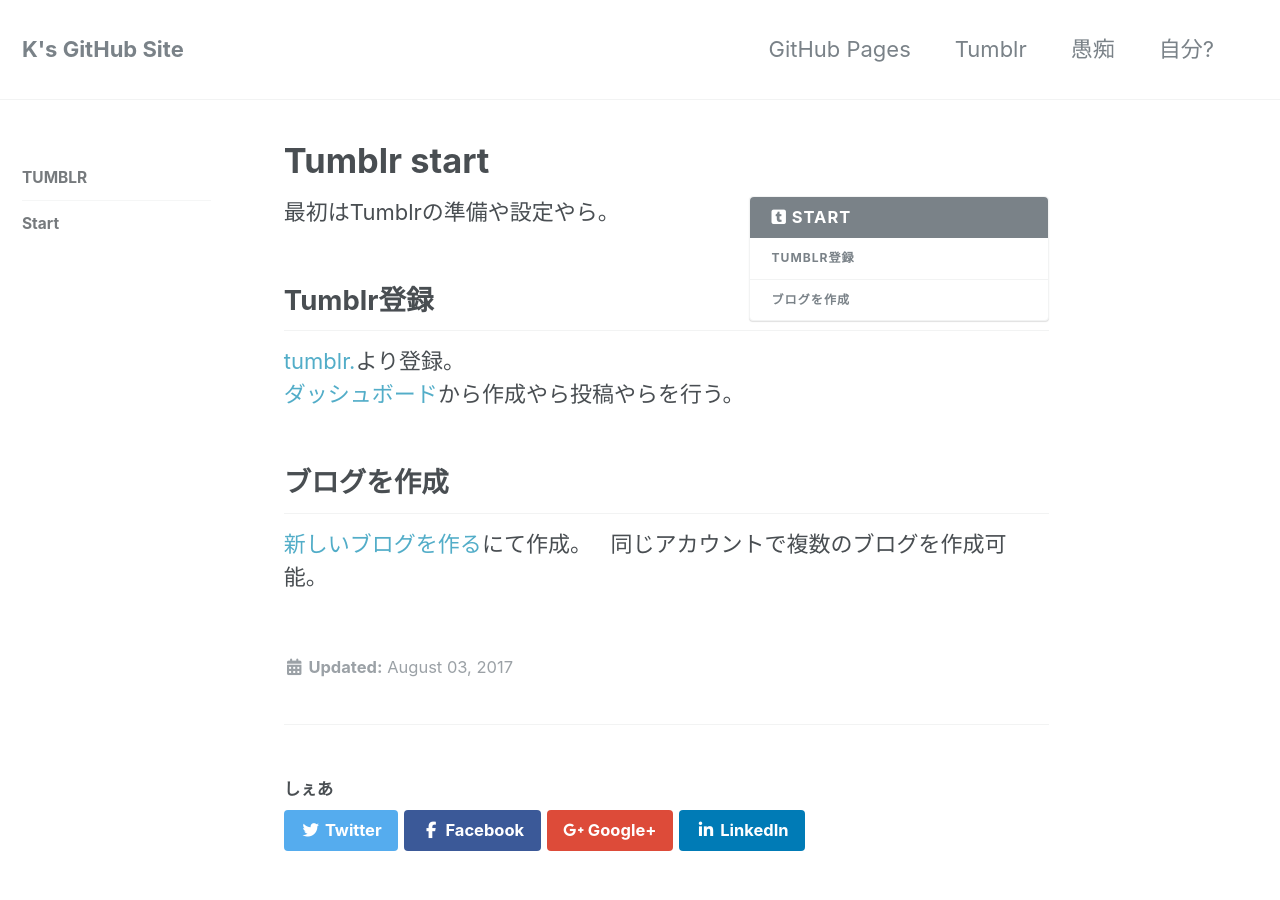
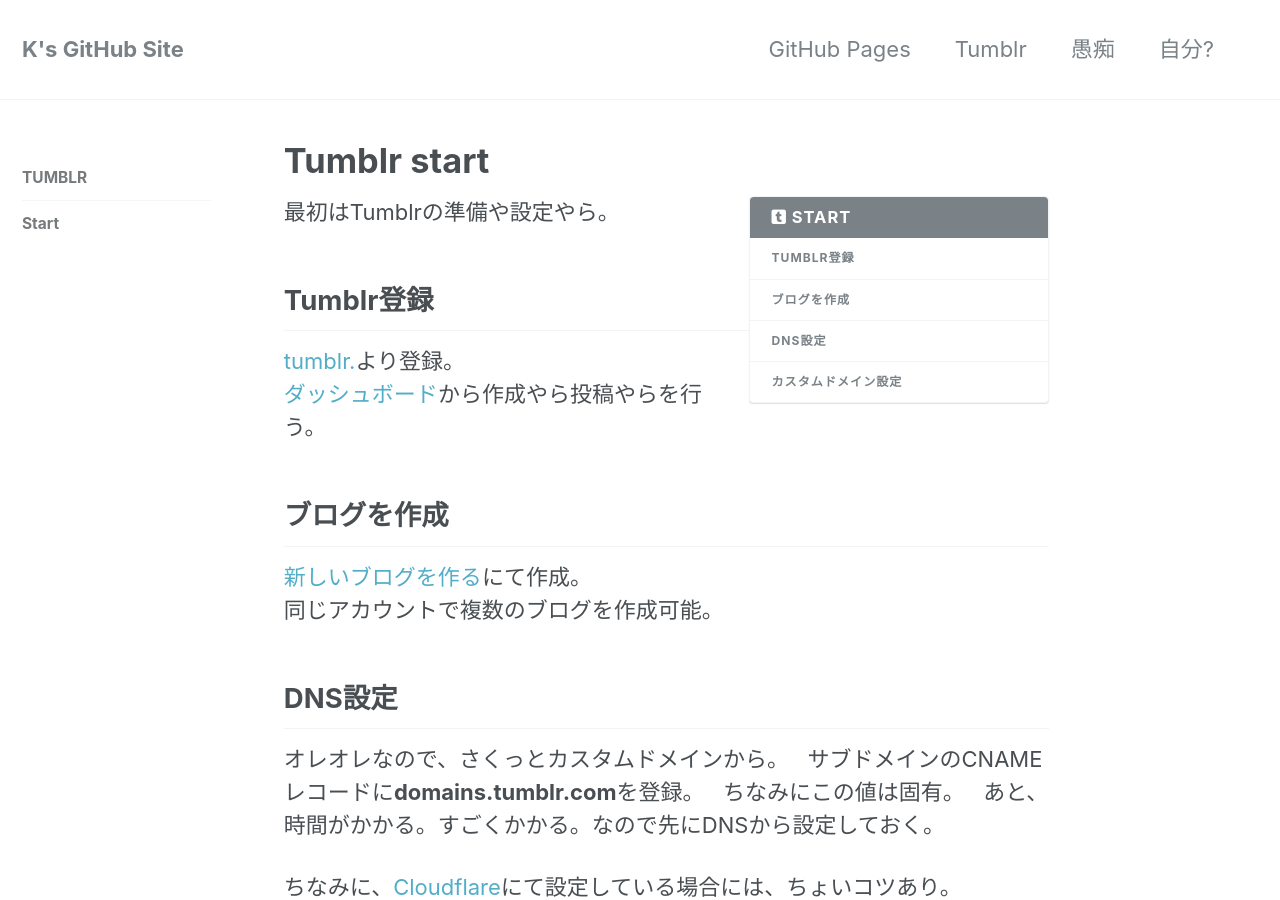
Before and after one commit to laureltreetop/laureltreetop.github.io, a Jekyll site: the page built from _tumblr/01-start.md, in a window 1280 px wide and 900 px high. Built offline with Jekyll 4.4.1, drawn with Linux system fonts in a browser that asks for light colours; nearby versions of some CDN libraries; some of the changed text lies outside the part shown.

Commit message:
Update 01-start.md

```diff
--- a/_tumblr/01-start.md
+++ b/_tumblr/01-start.md
@@ -13,3 +13,18 @@
 ## ブログを作成
 [新しいブログを作る](https://www.tumblr.com/new/blog)にて作成。
 同じアカウントで複数のブログを作成可能。
+
+## DNS設定
+オレオレなので、さくっとカスタムドメインから。
+サブドメインのCNAMEレコードに**domains.tumblr.com**を登録。
+ちなみにこの値は固有。
+あと、時間がかかる。すごくかかる。なので先にDNSから設定しておく。
+
+ちなみに、[Cloudflare](https://www.cloudflare.com)にて設定している場合には、ちょいコツあり。
+"DNS and HTTP proxy(CDN)"（オレンジ色の雲アイコン）ではなく、"DNS only"（グレーの雲アイコン）にしないといけない。
+[Cloudflare公式にもそう書いてある](https://support.cloudflare.com/hc/en-us/articles/200168566-How-do-I-add-a-Tumblr-custom-domain-)ので、当分はそのままかも。
+
+## カスタムドメイン設定
+「外観を編集」→「ユーザー名」→「独自ドメインを使用」よりカスタムドメインを登録。
+「ドメインのテスト」を通れば完了だが、前述の通り時間がかかる。
+座して待つ。
```
